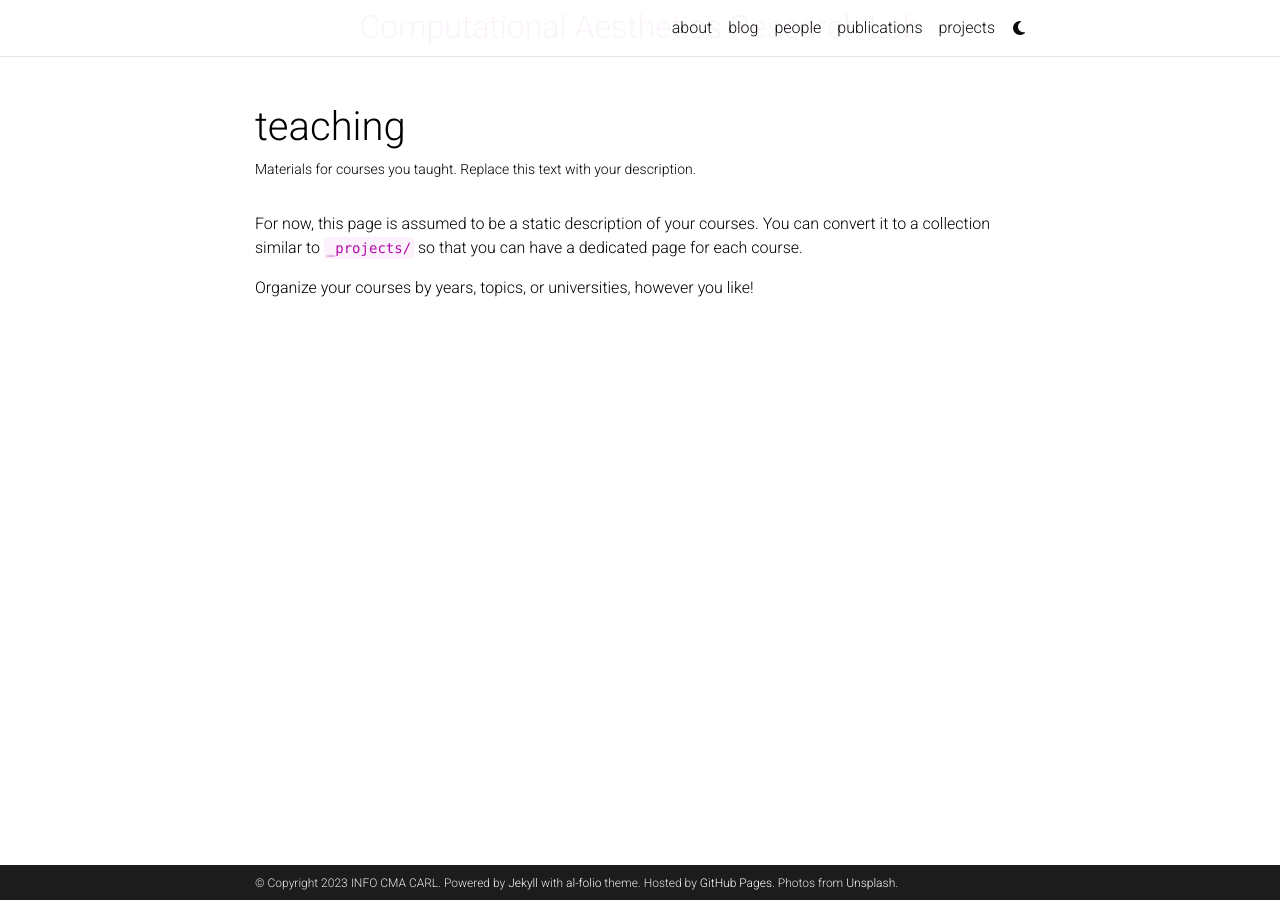
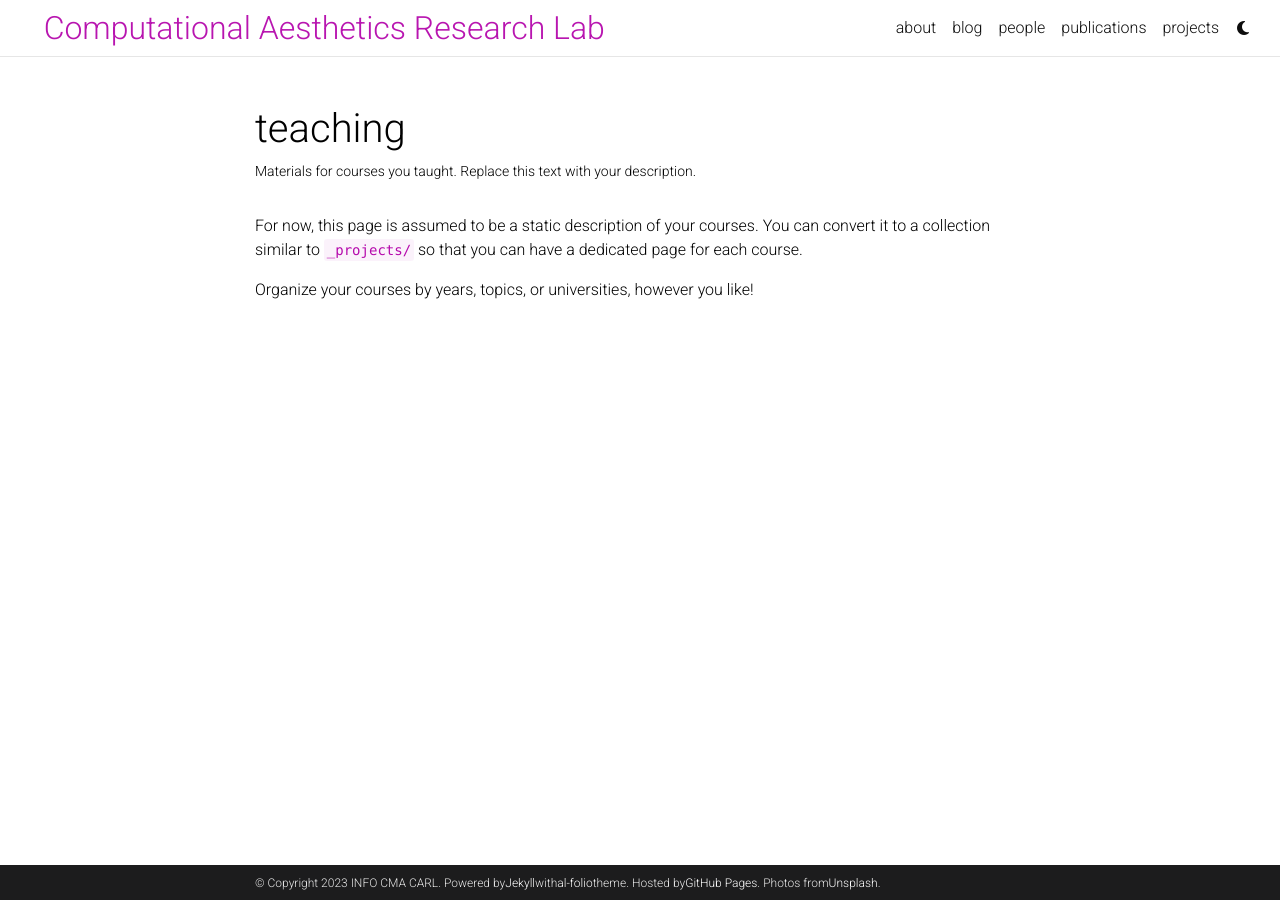
Before and after one commit to 0x23333/0x23333.github.io, a Jekyll site: the page built from _pages/teaching.md, in a window 1280 px wide. Built offline with Jekyll 4.4.1, drawn with Linux system fonts in a browser that asks for light colours; comment, search, counter and statistics services are not loaded; a style sheet for code colours, icons or effects is not loaded.

Commit message:
modify about

```diff
--- a/_includes/header.html
+++ b/_includes/header.html
@@ -5,9 +5,6 @@
         <div class="container-header">
           <h2 class="top-text">Computational Aesthetics Research Lab</h2>
         </div>
-      </nav>
-      <nav id="navbar" class="navbar navbar-light navbar-expand-sm {% if site.navbar_fixed %}fixed-top{% else %}sticky-top{% endif %}">
-
         <div class="container">
           <!-- Navbar Toggle -->
           <button class="navbar-toggler collapsed ml-auto" type="button" data-toggle="collapse" data-target="#navbarNav" aria-controls="navbarNav" aria-expanded="false" aria-label="Toggle navigation">
--- a/_sass/_base.scss
+++ b/_sass/_base.scss
@@ -250,6 +250,7 @@
   border-bottom: 1px solid var(--global-divider-color);
   background-color: var(--global-bg-color);
   opacity: 0.95;
+  display: flex;
 }
 
 .navbar .dropdown-menu {
@@ -942,6 +943,11 @@
 
 .container-header {
   width: 100%;
+  display: flex;
+}
+
+.container {
+  display: flex
 }
 
 .progress-bar {
```
